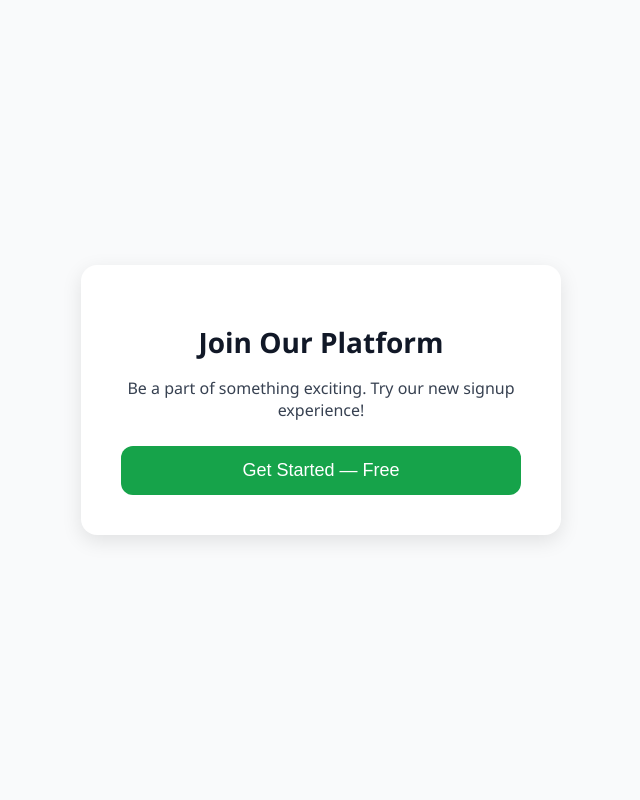
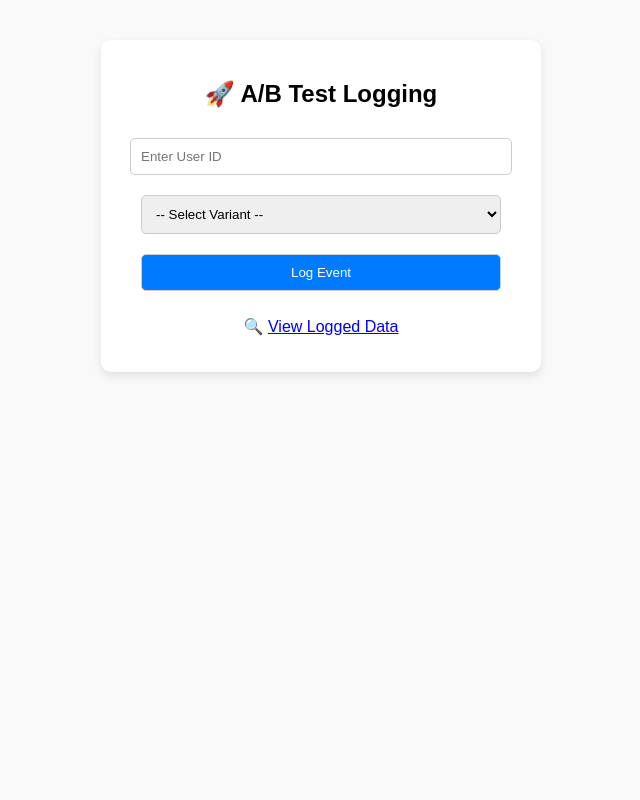
Before and after one commit to Garimaraj15/ab-test-project, a Flask app: page / in a window 1280 px wide. Shown: the whole page, without its empty margins (319-959 px from the left). Run offline with Flask 3, Linux system fonts and the light colour scheme; data that the repository does not hold is empty.

Commit message:
Updated index.html with form for MySQL logging

```diff
--- a/templates/index.html
+++ b/templates/index.html
@@ -2,97 +2,59 @@
 <html lang="en">
 <head>
   <meta charset="UTF-8">
-  <title>A/B Test</title>
+  <title>A/B Test App</title>
   <style>
     body {
-      font-family: 'Segoe UI', Tahoma, Geneva, Verdana, sans-serif;
-      background: #f9fafb;
-      margin: 0;
-      padding: 0;
-      display: flex;
-      align-items: center;
-      justify-content: center;
-      height: 100vh;
+      font-family: Arial, sans-serif;
+      margin: 40px;
+      text-align: center;
+      background: #f9f9f9;
     }
-    .card {
-      background: #fff;
-      border-radius: 16px;
-      padding: 40px;
-      box-shadow: 0 6px 20px rgba(0,0,0,0.1);
-      text-align: center;
+    .container {
+      background: white;
+      padding: 20px;
+      border-radius: 10px;
       max-width: 400px;
-      width: 100%;
+      margin: auto;
+      box-shadow: 0px 4px 10px rgba(0,0,0,0.1);
     }
-    h1 {
-      margin-bottom: 10px;
-      font-size: 28px;
-      color: #111827;
-    }
-    p {
-      margin-bottom: 25px;
-      font-size: 16px;
-      color: #374151;
+    input, select, button {
+      margin: 10px 0;
+      padding: 10px;
+      width: 90%;
+      border-radius: 5px;
+      border: 1px solid #ccc;
     }
     button {
-      font-size: 18px;
-      padding: 14px 28px;
-      border: none;
-      border-radius: 12px;
+      background: #007BFF;
+      color: white;
       cursor: pointer;
-      transition: transform 0.15s ease, box-shadow 0.15s ease;
-      width: 100%;
     }
     button:hover {
-      transform: translateY(-2px);
-      box-shadow: 0 6px 12px rgba(0,0,0,0.15);
+      background: #0056b3;
     }
-    .gray {
-      background-color: #6b7280;
-      color: white;
-    }
-    .green {
-      background-color: #16a34a;
-      color: white;
+    .success {
+      color: green;
+      font-weight: bold;
     }
   </style>
 </head>
 <body>
-  <div class="card">
-    <h1>Join Our Platform</h1>
-    <p>Be a part of something exciting. Try our new signup experience!</p>
-    <button id="cta">Loading...</button>
+  <div class="container">
+    <h2>🚀 A/B Test Logging</h2>
+    <form method="POST" action="/log">
+      <input type="text" name="user_id" placeholder="Enter User ID" required>
+
+      <select name="variant" required>
+        <option value="">-- Select Variant --</option>
+        <option value="A">Variant A</option>
+        <option value="B">Variant B</option>
+      </select>
+
+      <button type="submit">Log Event</button>
+    </form>
+
+    <p>🔍 <a href="/show" target="_blank">View Logged Data</a></p>
   </div>
-
-  <script>
-    // Randomly assign variant
-    const variant = Math.random() < 0.5 ? "A" : "B";
-    const btn = document.getElementById("cta");
-
-    if (variant === "A") {
-      btn.textContent = "Sign Up";
-      btn.className = "gray";
-    } else {
-      btn.textContent = "Get Started — Free";
-      btn.className = "green";
-    }
-
-    // Log impression
-    fetch('/log', {
-      method: 'POST',
-      headers: {'Content-Type':'application/json'},
-      body: JSON.stringify({variant, event: 'impression'})
-    });
-
-    // Log conversion on click
-    btn.addEventListener("click", () => {
-      fetch('/log', {
-        method: 'POST',
-        headers: {'Content-Type':'application/json'},
-        body: JSON.stringify({variant, event: 'conversion'})
-      }).then(() => {
-        alert("✅ Thanks! Your response has been recorded.");
-      });
-    });
-  </script>
 </body>
 </html>
```
